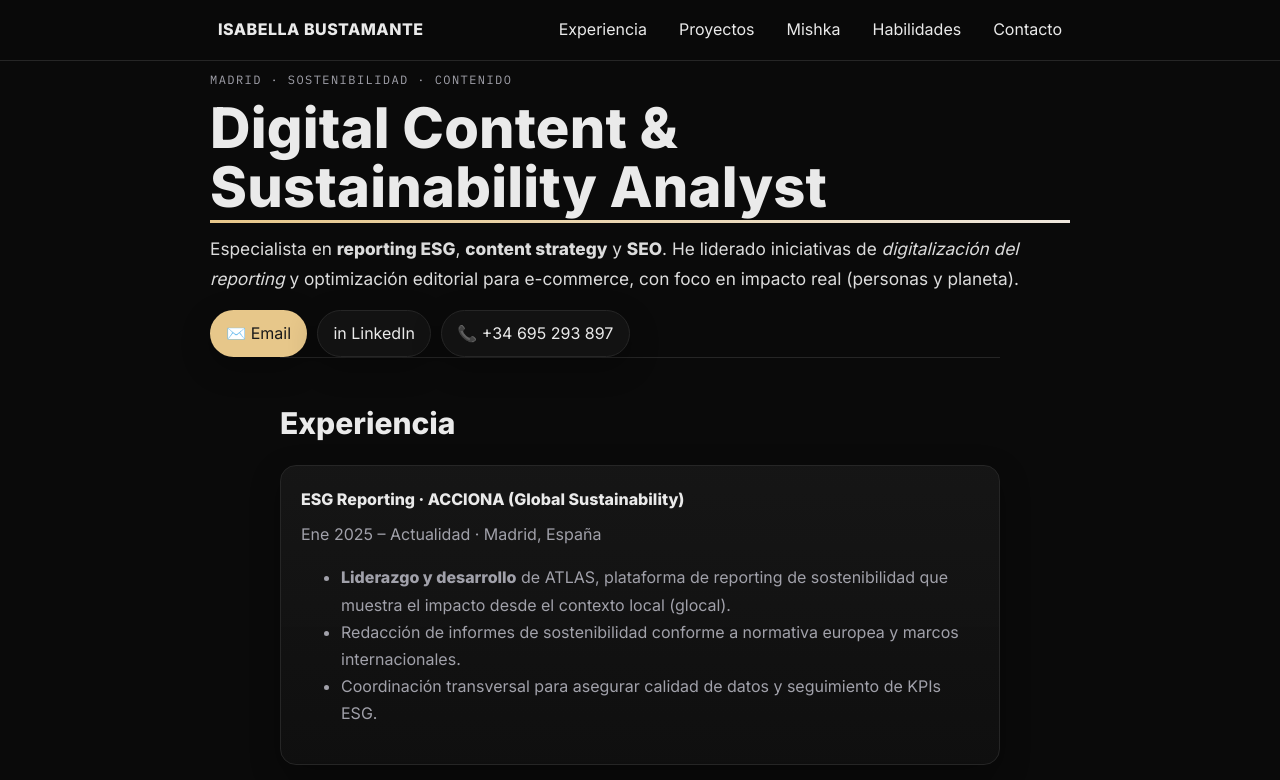
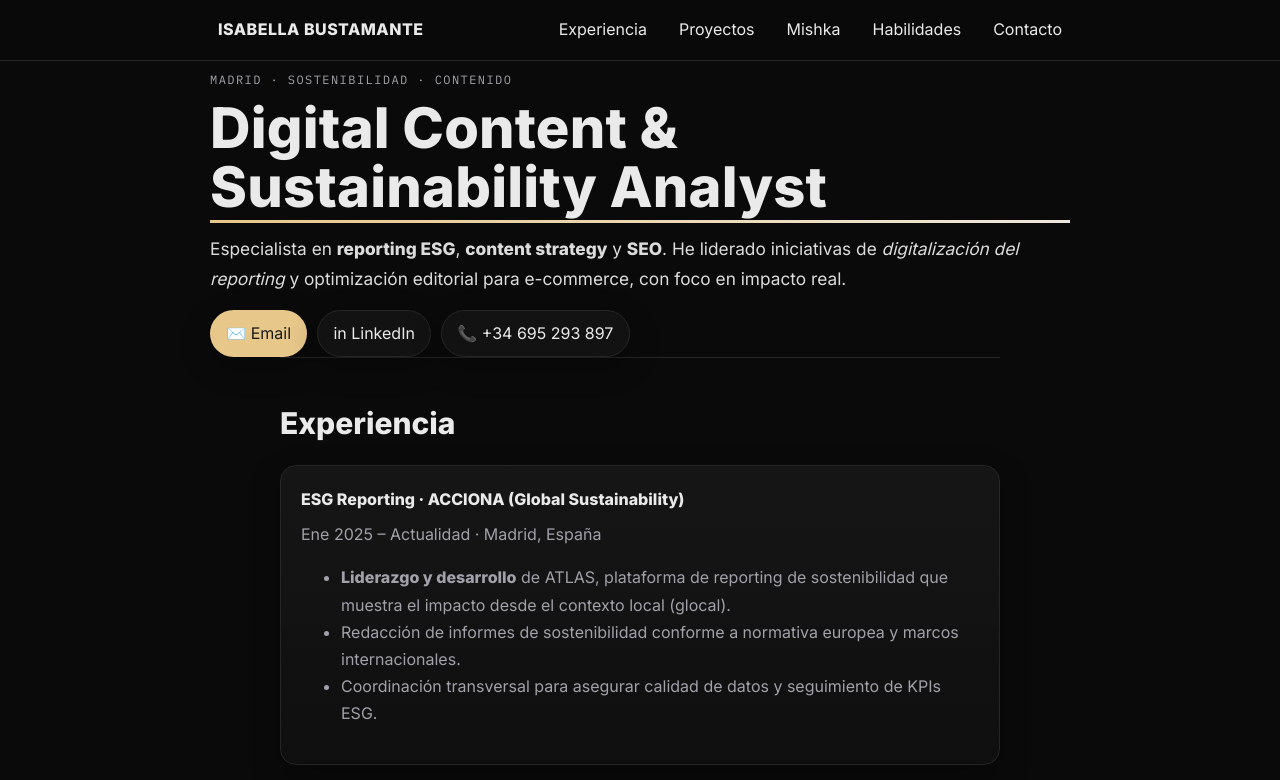
Before and after one commit to isabellabustamante0-ops/isa.ikea., a plain HTML site: page index.html in a window 1280 px wide. Shown: the top 780 px of the page. Drawn offline with Linux system fonts and the light colour scheme.

Commit message:
Update index.html

```diff
--- a/index.html
+++ b/index.html
@@ -91,7 +91,7 @@
 <header id="inicio" class="container">
   <p class="kicker">MADRID · SOSTENIBILIDAD · CONTENIDO</p>
   <h1 class="reveal"><span class="underline">Digital Content & Sustainability Analyst</span></h1>
-  <p class="lead reveal">Especialista en <strong>reporting ESG</strong>, <strong>content strategy</strong> y <strong>SEO</strong>. He liderado iniciativas de <em>digitalización del reporting</em> y optimización editorial para e-commerce, con foco en impacto real (personas y planeta).</p>
+  <p class="lead reveal">Especialista en <strong>reporting ESG</strong>, <strong>content strategy</strong> y <strong>SEO</strong>. He liderado iniciativas de <em>digitalización del reporting</em> y optimización editorial para e-commerce, con foco en impacto real.</p>
   <div class="cta-row reveal">
     <a class="btn primary" href="mailto:isabellabustamante0@gmail.com">✉️ Email</a>
     <a class="btn" target="_blank" rel="noreferrer" href="https://www.linkedin.com/in/isabella-bustamante-a2212898/">in LinkedIn</a>
```
